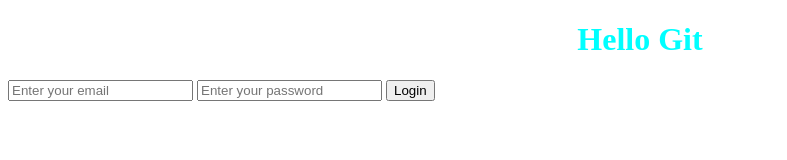
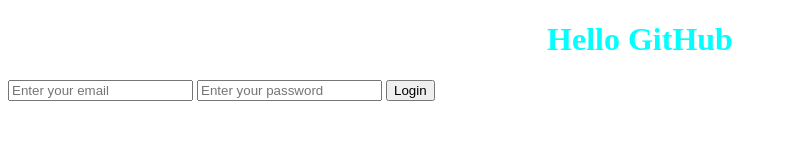
Before and after one commit to CataSim89/my-shecodes-project, a plain HTML site: page index.html in a window 1280 px wide. Shown: the whole page, without its empty margins (0-787 px from the left). Drawn offline with Linux system fonts and the light colour scheme.

Commit message:
Updated h1

```diff
--- a/index.html
+++ b/index.html
@@ -10,7 +10,7 @@
 </head>
 <body>
     <h1>
-        Hello Git
+        Hello GitHub
     </h1>
 
     <form>
```
